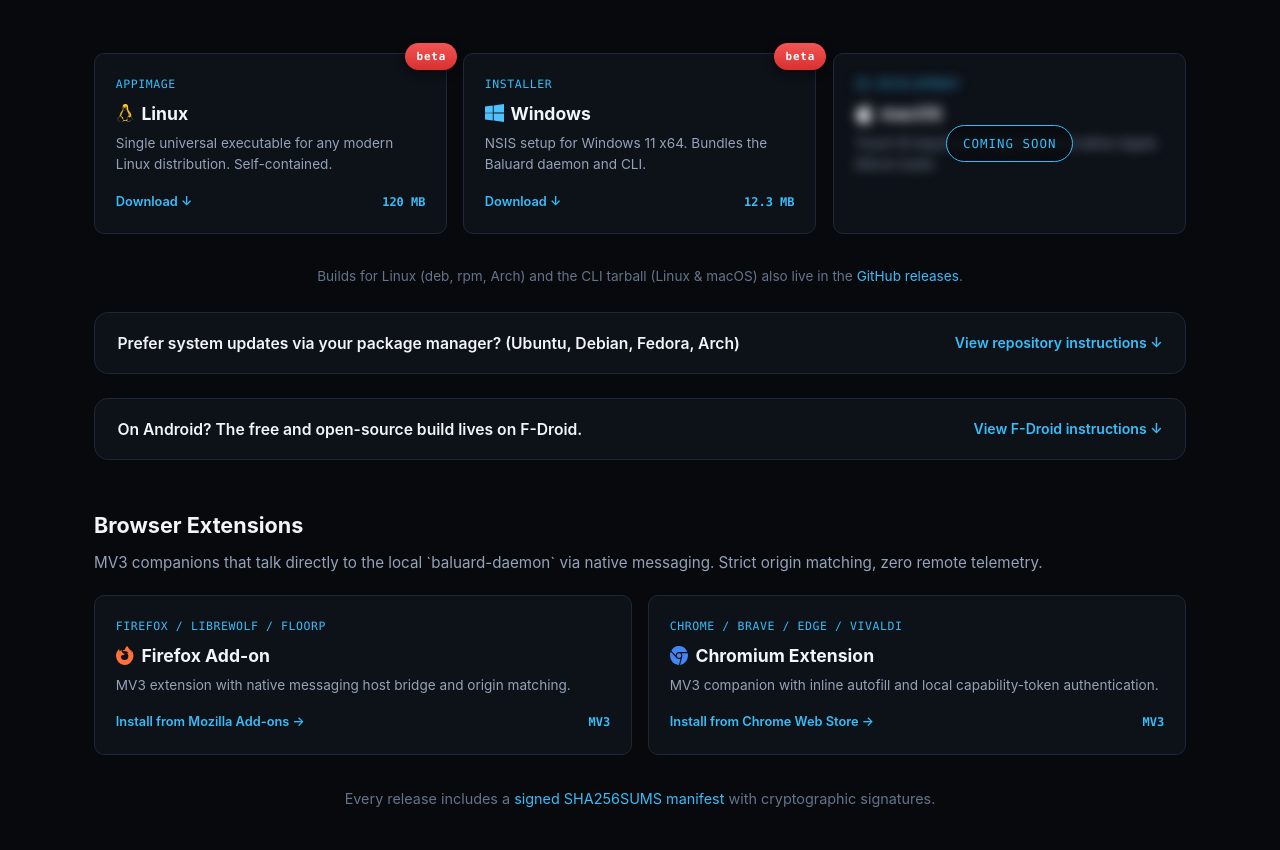
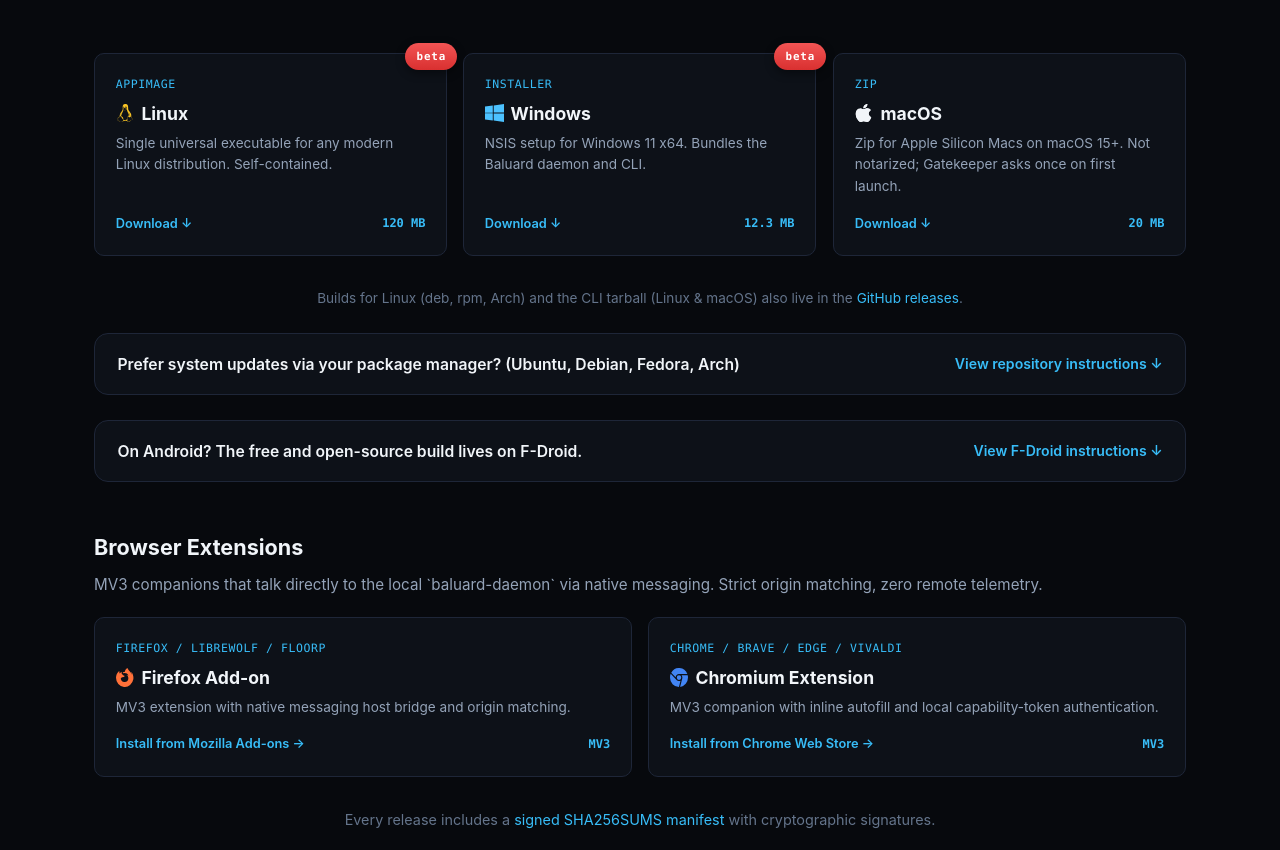
Before and after one commit to baluard-org/baluard-org, a plain HTML site: page index.html in a window 1280 px wide. Shown: the part 5257-6107 px from the top of the page. Drawn offline with Linux system fonts and the light colour scheme.

Commit message:
feat(site): unblur the macOS download and point it at the release zip
The macOS build shipped with 0.7.1, so the download card on
the homepage is live: it now points at the signed release's
stable-name zip (Baluard-macos-aarch64-non-notarized.zip) and
states plainly that the build is not notarized and Gatekeeper
asks once on first launch. Card description localized in the
four site languages; the disabled-card and coming-soon markup,
CSS, and i18n keys are removed as dead code.

AGENTS.md now records the standing rule: local CI always —
just check and just build green before every push, because
Pages deploys main directly and no CI exists to catch what
local builds would.

```diff
--- a/assets/i18n.js
+++ b/assets/i18n.js
@@ -76,9 +76,9 @@
       'dl-windows-tag': 'Installer',
       'dl-windows-name': 'Windows',
       'dl-windows-desc': 'NSIS setup for Windows 11 x64. Bundles the Baluard daemon and CLI.',
-      'dl-macos-tag': 'In development',
+      'dl-macos-tag': 'Zip',
       'dl-macos-name': 'macOS',
-      'dl-macos-desc': 'Touch ID keychain integration and native Apple Silicon build.',
+      'dl-macos-desc': 'Zip for Apple Silicon Macs on macOS 15+. Not notarized; Gatekeeper asks once on first launch.',
       'dl-card-download': 'Download &darr;',
       'dl-note': 'Builds for Linux (deb, rpm, Arch) and the CLI tarball (Linux & macOS) also live in the <a href="https://github.com/baluard-org/baluard/releases" style="color: #38bdf8;">GitHub releases</a>.',
 
@@ -114,7 +114,6 @@
 
       'copy-btn': 'Copy',
       'copy-btn-copied': 'Copied \u2713',
-      'dl-coming-soon': 'Coming soon',
 
       'footer-desc': "Git-native, sovereign password manager with padded-bucket encryption and device-identity bootstrapping. Built so your credentials stay on your machines, where no one can take them away. Synced under your terms.",
       'footer-col-project': 'Project',
@@ -210,9 +209,9 @@
       'dl-windows-tag': 'Instalador',
       'dl-windows-name': 'Windows',
       'dl-windows-desc': 'Instalador NSIS para Windows 11 x64. Incluye el demonio y el CLI de Baluard.',
-      'dl-macos-tag': 'En desarrollo',
+      'dl-macos-tag': 'Zip',
       'dl-macos-name': 'macOS',
-      'dl-macos-desc': 'Integración de llavero con Touch ID y compilación nativa para Apple Silicon.',
+      'dl-macos-desc': 'Zip para Macs con Apple Silicon en macOS 15+. Sin notarizar; Gatekeeper pregunta una vez en el primer arranque.',
       'dl-card-download': 'Descargar &darr;',
       'dl-note': 'Las compilaciones para Linux (deb, rpm, Arch) y el tarball del CLI (Linux y macOS) también están disponibles en las <a href="https://github.com/baluard-org/baluard/releases" style="color: #38bdf8;">releases de GitHub</a>.',
 
@@ -248,7 +247,6 @@
 
       'copy-btn': 'Copiar',
       'copy-btn-copied': 'Copiado \u2713',
-      'dl-coming-soon': 'Próximamente',
 
       'footer-desc': 'Gestor de contraseñas soberano nativo en git con cifrado en buckets con relleno y arranque por identidad de dispositivo. Construido para que tus credenciales permanezcan en tus máquinas, donde nadie te las puede quitar. Sincronizado bajo tus términos.',
       'footer-col-project': 'Proyecto',
@@ -344,9 +342,9 @@
       'dl-windows-tag': 'Installateur',
       'dl-windows-name': 'Windows',
       'dl-windows-desc': 'Installation NSIS pour Windows 11 x64. Inclut le démon et le CLI Baluard.',
-      'dl-macos-tag': 'En développement',
+      'dl-macos-tag': 'Zip',
       'dl-macos-name': 'macOS',
-      'dl-macos-desc': 'Intégration au trousseau avec Touch ID et compilation native pour Apple Silicon.',
+      'dl-macos-desc': 'Zip pour Mac Apple Silicon sous macOS 15+. Non notarié ; Gatekeeper demande une fois au premier lancement.',
       'dl-card-download': 'Télécharger &darr;',
       'dl-note': 'Les builds pour Linux (deb, rpm, Arch) et l\'archive CLI (Linux et macOS) sont aussi disponibles dans les <a href="https://github.com/baluard-org/baluard/releases" style="color: #38bdf8;">releases GitHub</a>.',
 
@@ -382,7 +380,6 @@
 
       'copy-btn': 'Copier',
       'copy-btn-copied': 'Copi\u00e9 \u2713',
-      'dl-coming-soon': 'Bientôt disponible',
 
       'footer-desc': 'Gestionnaire de mots de passe souverain natif sous git avec chiffrement par compartiments à taille constante (padded buckets) et identité par appareil. Conçu pour que vos identifiants restent sur vos machines, où nul ne peut vous les enlever. Synchronisé selon vos propres conditions.',
       'footer-col-project': 'Projet',
@@ -478,9 +475,9 @@
       'dl-windows-tag': 'Instalador',
       'dl-windows-name': 'Windows',
       'dl-windows-desc': 'Instalador NSIS para Windows 11 x64. Inclui o daemon e o CLI do Baluard.',
-      'dl-macos-tag': 'Em desenvolvimento',
+      'dl-macos-tag': 'Zip',
       'dl-macos-name': 'macOS',
-      'dl-macos-desc': 'Integração ao chaveiro com Touch ID e compilação nativa para Apple Silicon.',
+      'dl-macos-desc': 'Zip para Macs com Apple Silicon no macOS 15+. Sem notarização; o Gatekeeper pergunta uma vez na primeira abertura.',
       'dl-card-download': 'Baixar &darr;',
       'dl-note': 'Os builds para Linux (deb, rpm, Arch) e o tarball do CLI (Linux e macOS) também estão disponíveis nas <a href="https://github.com/baluard-org/baluard/releases" style="color: #38bdf8;">releases do GitHub</a>.',
 
@@ -516,7 +513,6 @@
 
       'copy-btn': 'Copiar',
       'copy-btn-copied': 'Copiado \u2713',
-      'dl-coming-soon': 'Em breve',
 
       'footer-desc': 'Gerenciador de senhas soberano nativo em git com criptografia em buckets preenchidos (padding) e inicialização por identidade de dispositivo. Construído para que suas credenciais permaneçam em suas máquinas, onde ninguém pode tirá-las. Sincronizado sob seus próprios termos.',
       'footer-col-project': 'Projeto',
--- a/index.html
+++ b/index.html
@@ -1224,46 +1224,6 @@
     color: var(--site-accent);
   }
 
-  .dl-card-disabled {
-    opacity: 0.55;
-    cursor: not-allowed;
-  }
-
-  .dl-card-disabled:hover {
-    border-color: var(--site-border);
-    transform: none;
-  }
-
-  .dl-card.dl-card-disabled {
-    pointer-events: none;
-  }
-
-  .dl-card.dl-card-disabled > *:not(.dl-soon-overlay) {
-    filter: blur(6px);
-    user-select: none;
-  }
-
-  .dl-soon-overlay {
-    position: absolute;
-    inset: 0;
-    display: flex;
-    align-items: center;
-    justify-content: center;
-  }
-
-  .dl-soon-overlay span {
-    padding: 0.45rem 1rem;
-    border: 1px solid var(--site-accent);
-    border-radius: 999px;
-    background: rgba(7, 9, 13, 0.78);
-    color: var(--site-accent);
-    font-family: var(--font-mono);
-    font-size: 0.78rem;
-    text-transform: uppercase;
-    letter-spacing: 0.08em;
-    white-space: nowrap;
-  }
-
   /* Package Manager Details */
   .repo-accordion {
     background: var(--site-bg-surface);
@@ -1960,14 +1920,17 @@
       </a>
 
       <!-- macOS -->
-      <div class="dl-card dl-card-disabled reveal-on-scroll">
+      <a href="https://github.com/baluard-org/baluard/releases/latest/download/Baluard-macos-aarch64-non-notarized.zip" class="dl-card reveal-on-scroll" tabindex="-1" data-dl-type="macos">
         <div>
-          <div class="dl-card-tag" data-i18n="dl-macos-tag">In development</div>
+          <div class="dl-card-tag" data-i18n="dl-macos-tag">Zip</div>
           <div class="dl-card-name"><img src="./assets/logo-macos.svg" alt="" width="20" height="20"><span data-i18n="dl-macos-name">macOS</span></div>
-          <div class="dl-card-desc" data-i18n="dl-macos-desc">Touch ID keychain integration and native Apple Silicon build.</div>
-        </div>
-        <div class="dl-soon-overlay"><span data-i18n="dl-coming-soon">Coming soon</span></div>
-      </div>
+          <div class="dl-card-desc" data-i18n="dl-macos-desc">Zip for Apple Silicon Macs on macOS 15+. Not notarized; Gatekeeper asks once on first launch.</div>
+        </div>
+        <div class="dl-card-footer">
+          <span data-i18n="dl-card-download">Download &darr;</span>
+          <span class="dl-size" style="font-family: var(--font-mono); font-size: 0.75rem;">20 MB</span>
+        </div>
+      </a>
     </div>
 
     <p data-i18n="dl-note" style="text-align: center; color: var(--site-text-muted); font-size: 0.85rem; margin-top: 1.1rem;">
```
Also changed, not shown: site/static/assets/i18n.js (+8 -12 lines), site/templates/index.html (+9 -46 lines), 1 other file.
